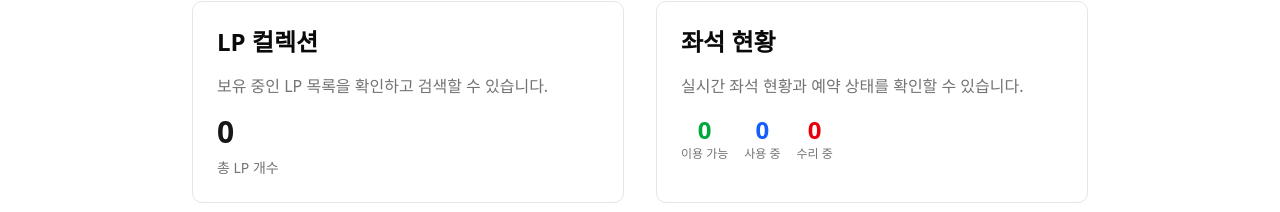
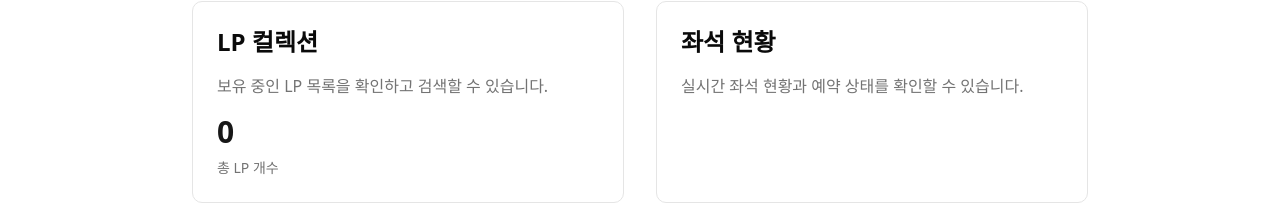
Before and after one commit to superfly9/lp_record, a Next.js app: page / in a window 1280 px wide. Shown: the part 228-440 px from the top of the page. Built offline with nearby package versions, Linux system fonts and the light colour scheme; no server answers; the database is empty.

Commit message:
fix: 상태값 count가 존재할때만 좌석의 상태 노출

```diff
--- a/src/app/page.tsx
+++ b/src/app/page.tsx
@@ -67,24 +67,24 @@ export default async function Home() {
             실시간 좌석 현황과 예약 상태를 확인할 수 있습니다.
           </p>
           <div className="flex gap-4 mb-2">
-            <div className="text-center">
+            {seatStats.available > 0 && <div className="text-center">
               <div className="text-2xl font-bold text-green-600">
                 {seatStats.available}
               </div>
               <p className="text-xs text-muted-foreground">이용 가능</p>
-            </div>
-            <div className="text-center">
+              </div>}
+              {seatStats.occupied + seatStats.reserved > 0 && <div className="text-center">
               <div className="text-2xl font-bold text-blue-600">
                 {seatStats.occupied + seatStats.reserved}
               </div>
               <p className="text-xs text-muted-foreground">사용 중</p>
-            </div>
-            <div className="text-center">
+            </div>}
+            {seatStats.outOfService > 0 && <div className="text-center">
               <div className="text-2xl font-bold text-red-600">
                 {seatStats.outOfService}
               </div>
               <p className="text-xs text-muted-foreground">수리 중</p>
-            </div>
+            </div>}
           </div>
           </Link>
         </div>
```
